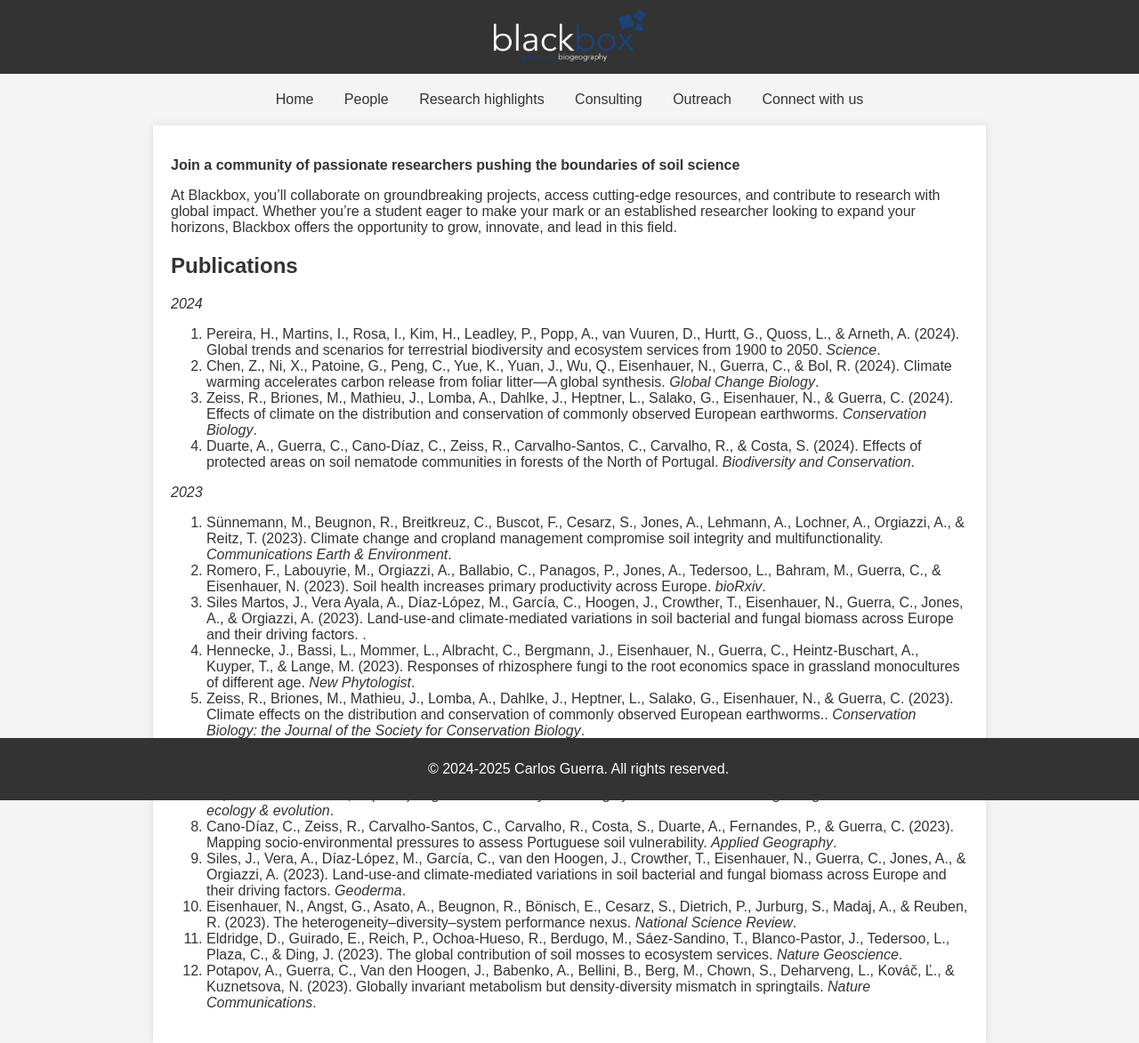
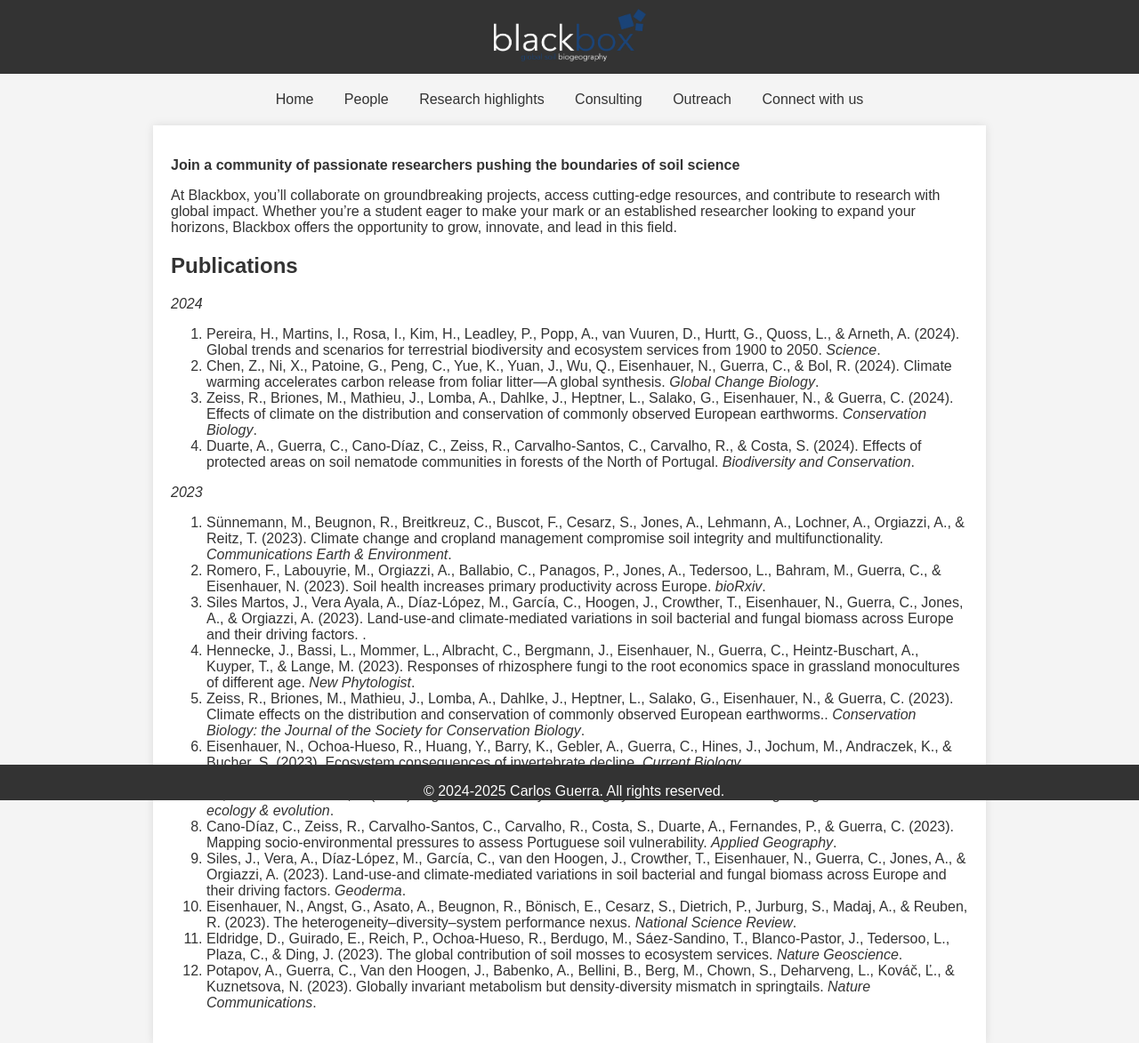
Before and after one commit to Blackboxgeo/blackbox.github.io, a Jekyll site: the page built from rh/index.md, in a window 1280 px wide. Shown: the whole page at 89% size. Built offline with Jekyll 4.4.1, drawn with Linux system fonts in a browser that asks for light colours.

Commit message:
fix footer

```diff
--- a/_layouts/default.html
+++ b/_layouts/default.html
@@ -61,11 +61,11 @@
 
         footer {
             text-align: center;
-            padding: 10px;
+            padding: 5px;
             background-color: #333;
             color: white;
             width: 100%;
-            height: 50px;
+            height: 30px;
             position: fixed;
             bottom: 0;
         }
--- a/assets/css/styles.css
+++ b/assets/css/styles.css
@@ -111,11 +111,11 @@
 
         footer {
             text-align: center;
-            padding: 10px;
+            padding: 5px;
             background-color: #333;
             color: white;
             width: 100%;
-            height: 50px;
+            height: 30px;
             position: fixed;
             bottom: 0;
         }
```
